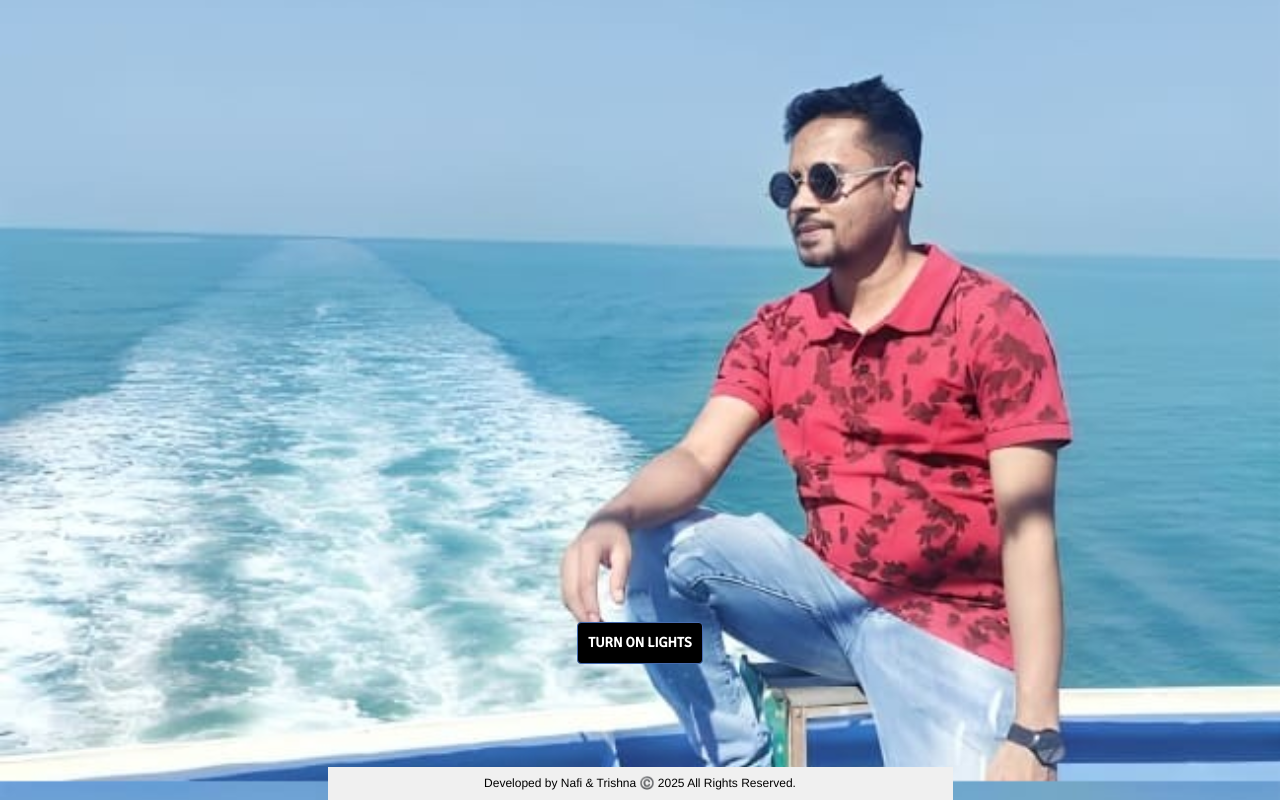
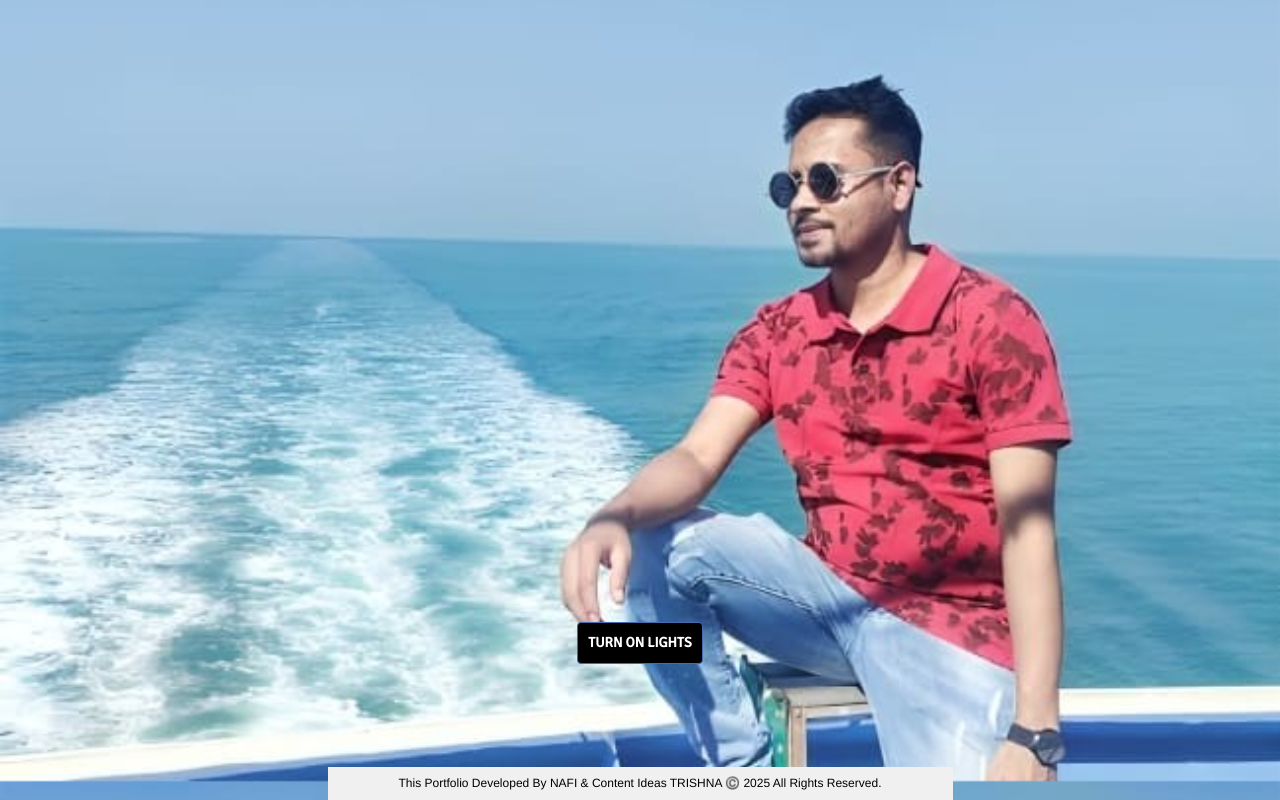
Before and after one commit to naimul86/S.R, a website: page index.html in a window 1280 px wide. Drawn offline with nearby package versions, Linux system fonts and the light colour scheme.

Commit message:
Update index.html

```diff
--- a/index.html
+++ b/index.html
@@ -147,7 +147,7 @@ background-position: center;">
 
 <!-- Footer Section -->
 <footer class="text-center" style="margin-top: 103px; padding: 10px 0; background-color: #f0f0f0;">
-    <h6 style="margin: 0; color: #000000;"> Developed by Nafi & Trishna  </h7>
+    <h6 style="margin: 0; color: #000000;"> This Portfolio Developed By NAFI & Content Ideas TRISHNA </h7>
     <h style="margin: 0; color: #000000;"> ©️ 2025 All Rights Reserved.</h>
 
 
```
